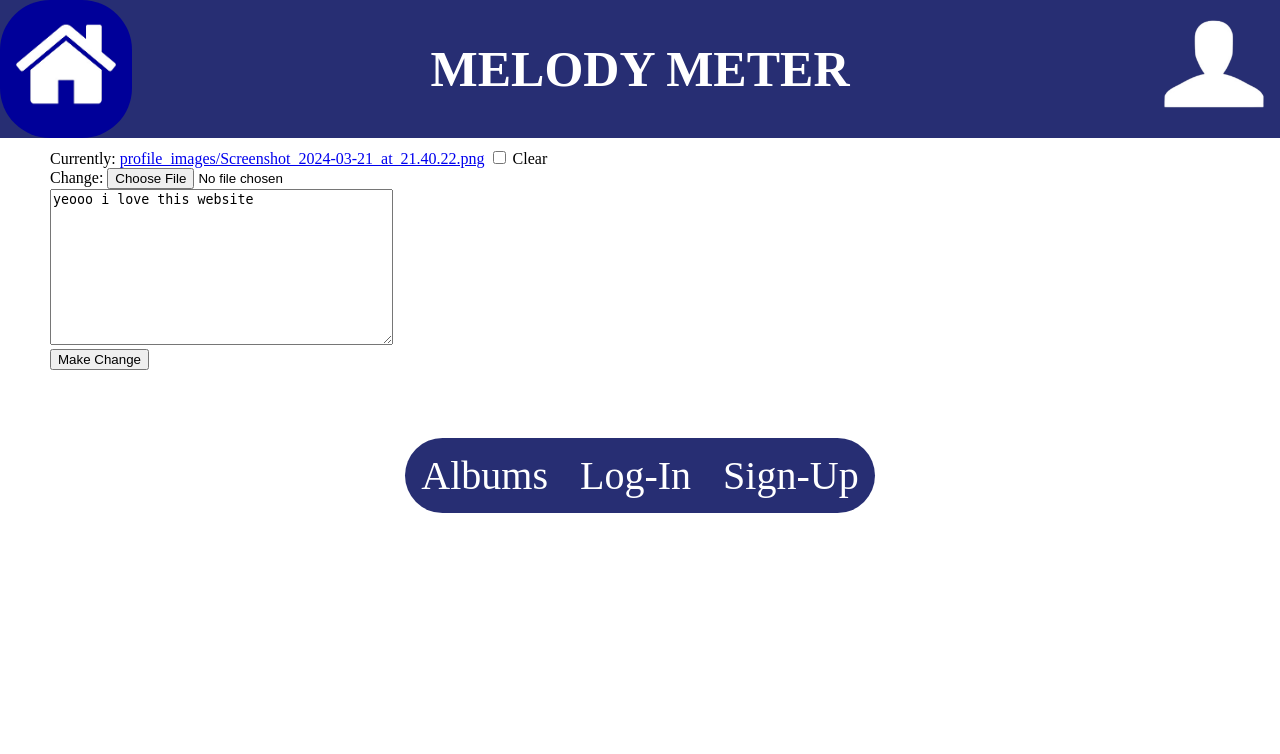
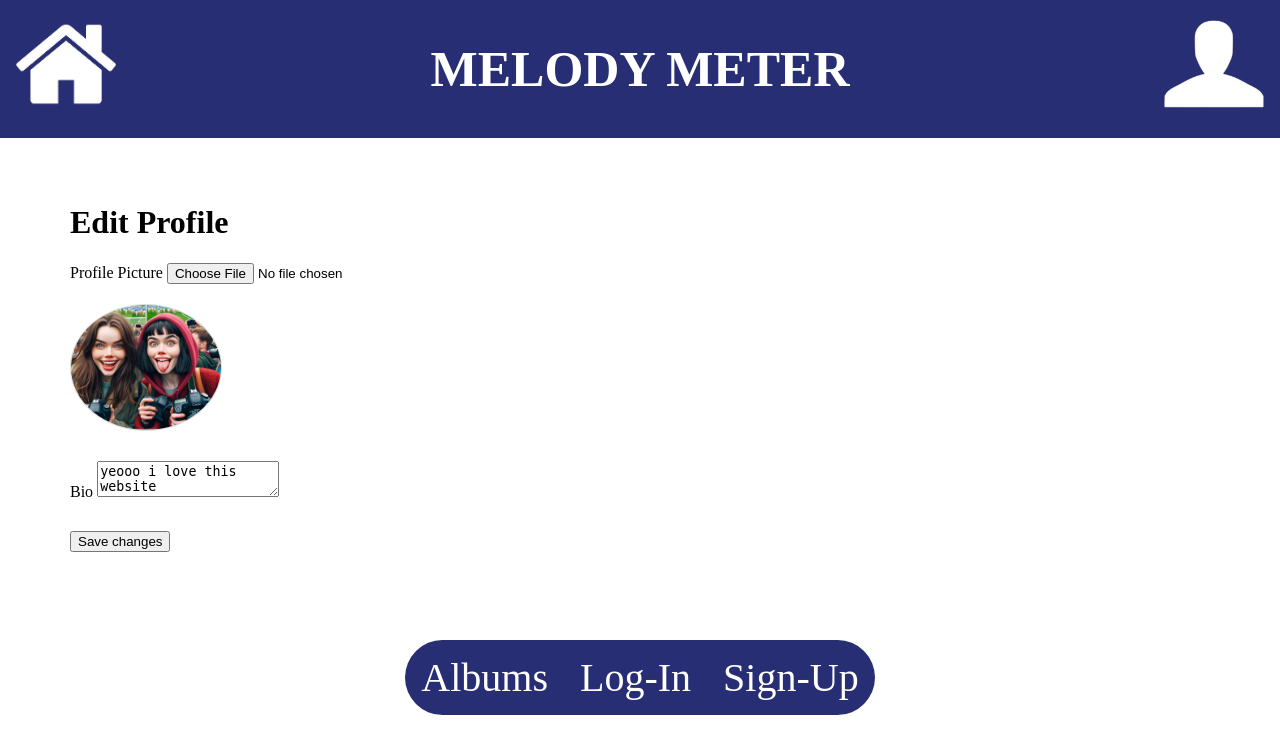
Before and after one commit to TheArrowhead984U/WAD2-Team-Project, a Django app: page /melodyMeter/edit_profile/ in a window 1280 px wide. Shown: the top 754 px of the page. Run offline with Django 3.2, Linux system fonts and the light colour scheme; a user stored in the database is signed in; data comes from the database, SQL or seed files in the repository.

Commit message:
profile and edit profile

```diff
--- a/templates/melodyMeter/edit_profile.html
+++ b/templates/melodyMeter/edit_profile.html
@@ -6,22 +6,40 @@
 {% endblock %}
 
 {% block body_block %}
-	<div class="contentBox">
-		<h1>Edit your profile:</h1>
-		<div>
-			<form id="UserProfileForm" method="post" action="{% url 'melodyMeter:edit_profile' %}" enctype="multipart/form-data">
-			{% csrf_token %}
-			{% for hidden in form.hidden_fields %}
-				{{ hidden }}
-			{% endfor %}
-			{% for field in form.visible_fields %}
-				{{ field.errors }}
-				{{ field.help_text }}
-				{{ field }}
-				<br />
-			{% endfor %}
-			<input type="submit" name="submit" value="Make Change" />
-			</form>
-		</div>
-	</div>
+<div id="EditProfileSection">
+    <h1>Edit Profile</h1>
+    <div class="edit-profile-container">
+        <form method="POST" enctype="multipart/form-data" class="edit-profile-form">
+            {% csrf_token %}
+            <!-- Profile picture upload with preview -->
+            <div class="form-group">
+                <label for="id_picture">Profile Picture</label>
+                <input type="file" name="picture" accept="image/*" id="id_picture" onchange="previewImage(event)">
+                <img id="profile-preview" src="{{ user.userprofile.picture.url }}" alt="Profile Image Preview" />
+            </div>
+
+            <!-- Bio field -->
+            <div class="form-group">
+                <label for="id_bio">Bio</label>
+                <textarea name="bio" id="id_bio" class="form-control">{{ form.bio.value|default_if_none:"" }}</textarea>
+            </div>
+
+            <!-- Save changes button -->
+            <button type="submit" class="btn btn-primary">Save changes</button>
+        </form>
+    </div>
+</div>
+
+<script>
+// Function to preview image before uploading
+function previewImage(event) {
+    var reader = new FileReader();
+    reader.onload = function(){
+        var output = document.getElementById('profile-preview');
+        output.src = reader.result;
+    };
+    reader.readAsDataURL(event.target.files[0]);
+}
+</script>
+
 {% endblock %}
```
Also changed, not shown: templates/melodyMeter/profile.html (+8 -22 lines).
